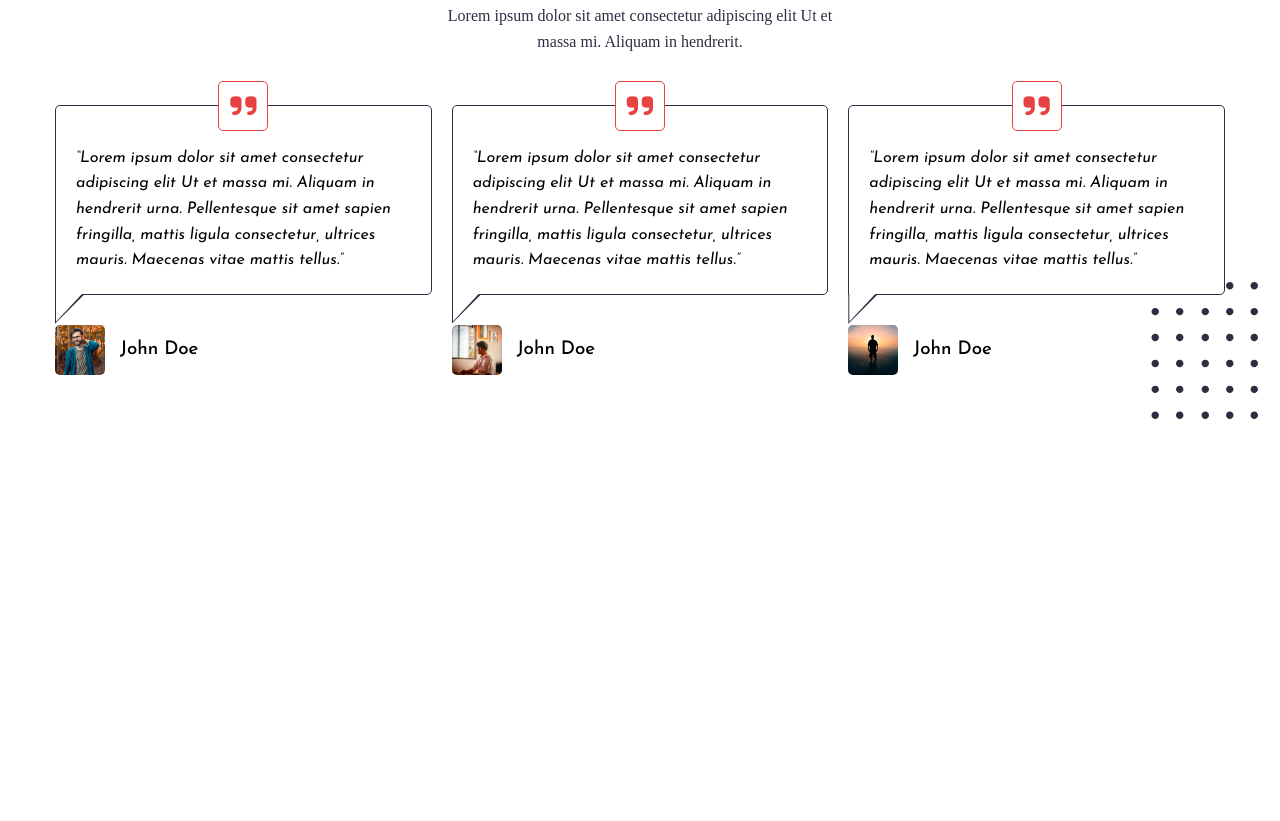
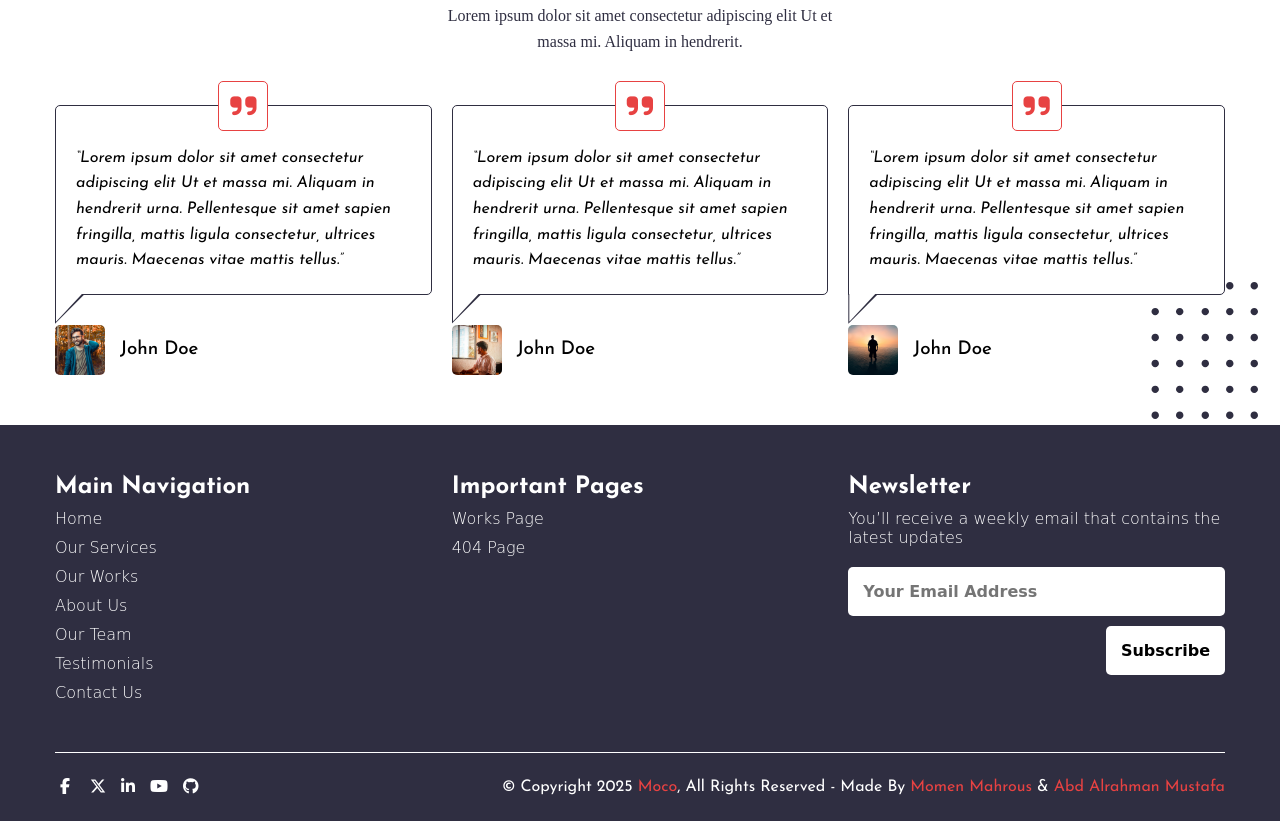
Before and after one commit to MomenMa7rous/Moco, a plain HTML site: page index.html in a window 1280 px wide. Shown: the part 3748-4569 px from the top of the page. Before the commit the page ends 4173 px from the top, so only its background shows below. Drawn offline with Linux system fonts and the light colour scheme; a web font is replaced by a local one.

Commit message:
Create Footer.

```diff
--- a/css/style.css
+++ b/css/style.css
@@ -42,7 +42,7 @@ a {
   margin-bottom: 50px;
 }
 .headers h2{
-  font:  700 60px Josefin Sans;
+  font:  700 50px Josefin Sans;
   color: var(--main-color);
   width: 100%;
   text-align: center;
@@ -57,6 +57,9 @@ a {
 }
 
 @media (min-width: 768px) {
+  .headers h2 {
+    font-size: 60px;
+  }
   .container {
     max-width: 768px;
   }
@@ -733,3 +736,157 @@ section.testimonials .testimonials-wrapper .card .user h3 {
   }
 }
 /* End of Testimonials Section */
+/* Footer */
+footer {
+  background-color: var(--main-color);
+  color: #fff;
+}
+
+footer .actions {
+  display: grid;
+  grid-template-columns: 1fr;
+  gap: 20px;
+  text-align: center;
+  padding: 50px 0;
+}
+
+footer .actions .list {
+  padding-bottom: 20px;
+  border-bottom: 1px solid #fff;
+}
+
+footer .actions .list h2 {
+  font-weight: 900;
+  margin-bottom: 10px;
+}
+
+footer .actions .list ul {
+  display: flex;
+  flex-direction: column;
+  align-items: center;
+  justify-content: center;
+  gap: 10px;
+}
+
+footer .actions .list ul li a {
+  color: #fff;
+  font-weight: 100;
+  font-family: 'Expletus Sans', cursive;
+  transition: .3s;
+}
+
+footer .actions .newsletter h2 {
+  font-weight: 900;
+  margin-bottom: 10px;
+}
+
+footer .actions .newsletter p {
+  font-weight: 100;
+  font-family: 'Expletus Sans', cursive;
+  margin-bottom: 20px;
+}
+
+footer .actions .newsletter form {
+  display: flex;
+  flex-direction: row;
+  gap: 10px;
+}
+
+footer .actions .newsletter form input {
+  flex: 1;
+  padding: 15px;
+  border-radius: 5px;
+  border: none;
+  background: #fff;
+  font-size: 16px;
+  outline: none;
+  font-family: 'Expletus Sans', cursive;
+  font-weight: 600;
+}
+
+footer .actions .newsletter form button {
+  padding: 15px;
+  border: none;
+  border-radius: 5px;
+  background-color: #fff;
+  font-size: 16px;
+  font-weight: 900;
+  font-family: 'Expletus Sans', cursive;
+  cursor: pointer;
+  transition: .3s;
+}
+
+footer .actions .newsletter form button:hover {
+  background-color: var(--sec-color);
+  color: #fff;
+}
+
+footer .actions .list ul li a:hover {
+  color: var(--sec-color);
+}
+
+footer .social {
+  display: flex;
+  justify-content: space-between;
+  align-items: center;
+  gap: 20px;
+  padding: 25px 0;
+  border-top: 1px solid #fff;
+  flex-direction: column;
+  text-align: center;
+}
+
+footer .social ul {
+  display: flex;
+  gap: 15px;
+}
+
+footer .social ul li a {
+  color: #fff;
+  transition: .3s;
+}
+
+footer .social ul li a:hover {
+  color: var(--sec-color);
+}
+
+footer .social p a, footer .social p span {
+  color: var(--sec-color);
+}
+
+@media (min-width: 768px) {
+  footer .actions {
+    display: grid;
+    grid-template-columns: repeat(2, 1fr);
+  }
+}
+
+@media (min-width: 1024px) {
+  footer .actions {
+    display: grid;
+    grid-template-columns: repeat(3, 1fr);
+  }
+  footer .actions .list {
+    padding: 0;
+    border: none;
+    text-align: left;
+  }
+  footer .actions .list ul {
+    align-items: flex-start;
+  }
+  footer .actions .newsletter {
+    text-align: left;
+  }
+  footer .actions .newsletter form {
+    flex-direction: column;
+  }
+  footer .actions .newsletter form button {
+    width: fit-content;
+    margin-left: auto;
+  }
+  footer .social {
+    flex-direction: row;
+  }
+}
+
+/* End of Footer */
--- a/index.html
+++ b/index.html
@@ -244,5 +244,90 @@
       </div>
     </div>
   </section>
+  <footer>
+    <div class="container">
+      <div class="actions">
+        <div class="list">
+          <h2>Main Navigation</h2>
+          <ul>
+            <li>
+              <a href="#">Home</a>
+            </li>
+            <li>
+              <a href="#">Our Services</a>
+            </li>
+            <li>
+              <a href="#">Our Works</a>
+            </li>
+            <li>
+              <a href="#">About Us</a>
+            </li>
+            <li>
+              <a href="#">Our Team</a>
+            </li>
+            <li>
+              <a href="#">Testimonials</a>
+            </li>
+            <li>
+              <a href="#">Contact Us</a>
+            </li>
+          </ul>
+        </div>
+        <div class="list">
+          <h2>Important Pages</h2>
+          <ul>
+            <li>
+              <a href="#">Works Page</a>
+            </li>
+            <li>
+              <a href="#">404 Page</a>
+            </li>
+          </ul>
+        </div>
+        <div class="newsletter">
+          <h2>Newsletter</h2>
+          <p>
+            You’ll receive a weekly email that contains the latest updates
+          </p>
+          <form action="#">
+            <input type="email" name="email" id="email" placeholder="Your Email Address">
+            <button type="submit">Subscribe</button>
+          </form>
+        </div>
+      </div>
+      <div class="social">
+        <ul>
+          <li>
+            <a href="#">
+              <i class="fa-brands fa-facebook-f fa-fw"></i>
+            </a>
+          </li>
+          <li>
+            <a href="#">
+              <i class="fa-brands fa-x-twitter"></i>
+            </a>
+          </li>
+          <li>
+            <a href="#">
+              <i class="fa-brands fa-linkedin-in"></i>
+            </a>
+          </li>
+          <li>
+            <a href="#">
+              <i class="fa-brands fa-youtube"></i>
+            </a>
+          </li>
+          <li>
+            <a href="#">
+              <i class="fa-brands fa-github"></i>
+            </a>
+          </li>
+        </ul>
+        <p class="copyright">
+          © Copyright 2025 <span>Moco</span>, All Rights Reserved - Made By <a href="https://github.com/MomenMa7rous" target="_blank">Momen Mahrous</a> & <a href="https://github.com/Abdulrahman-Mostafa53" target="_blank">Abd Alrahman Mustafa</a>
+        </p>
+      </div>
+    </div>
+  </footer>
 </body>
 </html>
```
